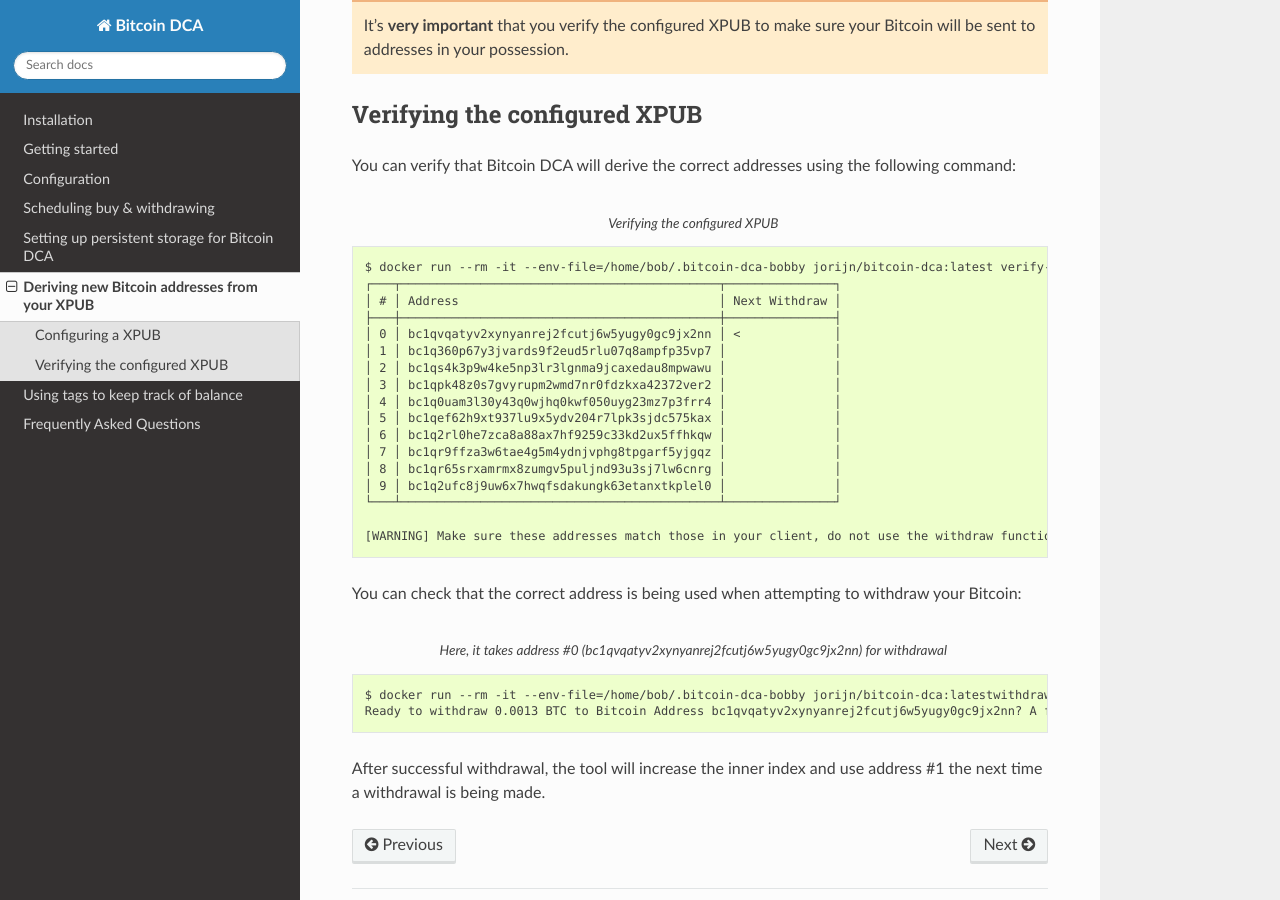
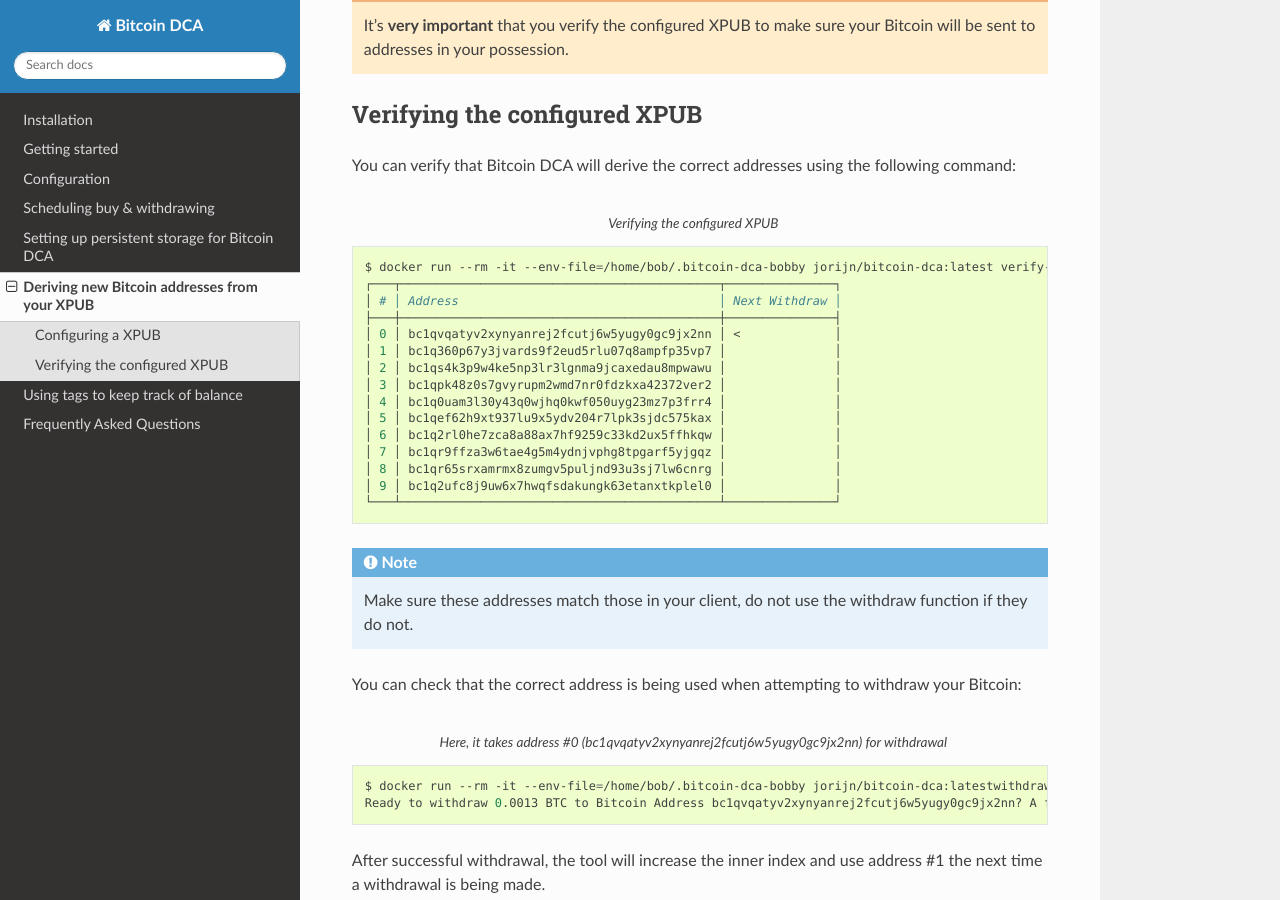
Before and after one commit to jorijn/bitcoin-dca, a Sphinx documentation site: the page built from docs/xpub-withdraw.rst, in a window 1280 px wide and 900 px high, scrolled down 670 px. Built offline with Sphinx 7.4.7 and the Read the Docs theme 2.0.0, drawn with Linux system fonts in a browser that asks for light colours; pages that are not in the unit, such as notebooks, are missing from menus.

Commit message:
Added language bash to xpub documentation

```diff
--- a/docs/xpub-withdraw.rst
+++ b/docs/xpub-withdraw.rst
@@ -14,7 +14,7 @@
 ------------------
 For the sake of demonstration, we'll be using the following XPUB here:
 
-.. code-block::
+.. code-block:: bash
    :caption: /home/bob/.bitcoin-dca
 
    WITHDRAW_XPUB=zpub6rLtzSoXnXKPXHroRKGCwuRVHjgA5YL6oUkdZnCfbDLdtAKNXb1FX1EmPUYR1uYMRBpngvkdJwxqhLvM46trRy5MRb7oYdSLbb4w5VC4i3z
@@ -27,7 +27,7 @@
 
 You can verify that Bitcoin DCA will derive the correct addresses using the following command:
 
-.. code-block::
+.. code-block:: bash
    :caption: Verifying the configured XPUB
 
    $ docker run --rm -it --env-file=/home/bob/.bitcoin-dca-bobby jorijn/bitcoin-dca:latest verify-xpub
@@ -46,11 +46,12 @@
    │ 9 │ bc1q2ufc8j9uw6x7hwqfsdakungk63etanxtkplel0 │               │
    └───┴────────────────────────────────────────────┴───────────────┘
 
-   [WARNING] Make sure these addresses match those in your client, do not use the withdraw function if they do not.
+.. note::
+   Make sure these addresses match those in your client, do not use the withdraw function if they do not.
 
 You can check that the correct address is being used when attempting to withdraw your Bitcoin:
 
-.. code-block::
+.. code-block:: bash
    :caption: Here, it takes address #0 (bc1qvqatyv2xynyanrej2fcutj6w5yugy0gc9jx2nn) for withdrawal
 
    $ docker run --rm -it --env-file=/home/bob/.bitcoin-dca-bobby jorijn/bitcoin-dca:latestwithdraw --all
```
